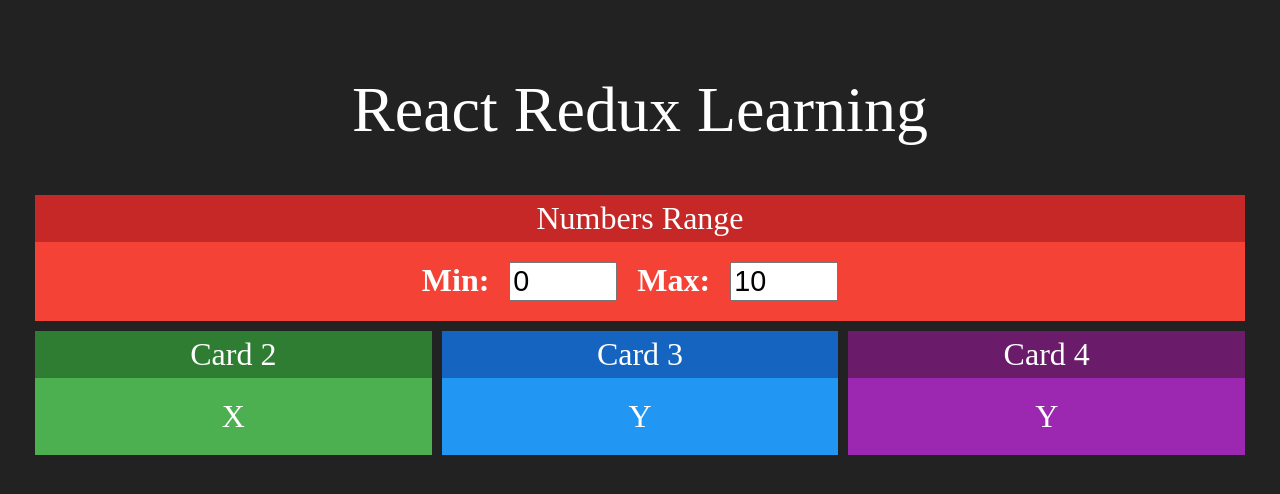
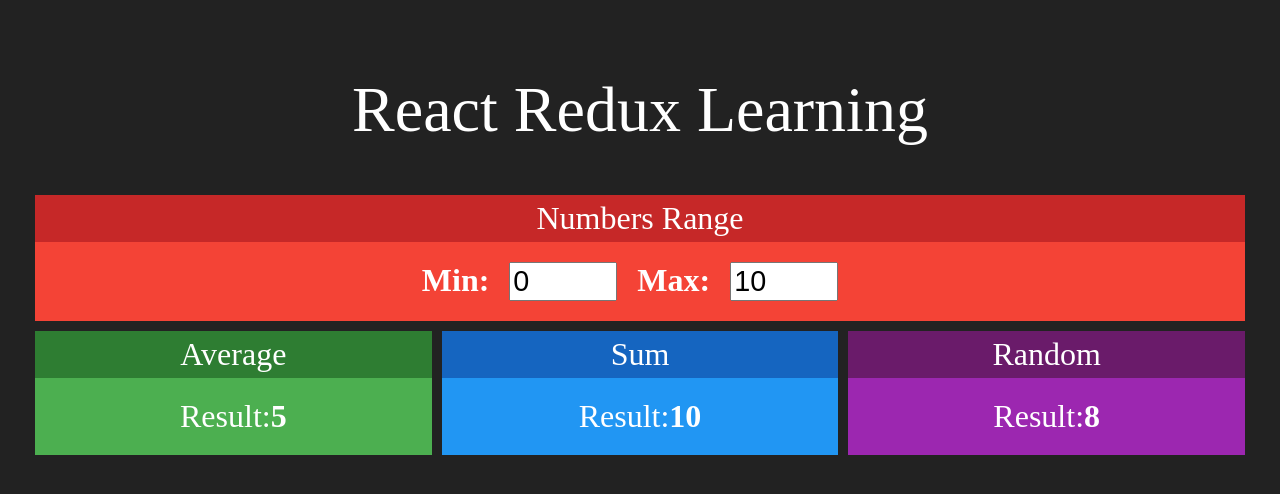
Before and after one commit to JRamos29/redux-app, a React (Create React App) app: page / in a window 1280 px wide. Shown: the top 494 px of the page. Built offline with nearby package versions, Linux system fonts and the light colour scheme.

Commit message:
Created Average, Random and Sum components.

```diff
--- a/src/App.js
+++ b/src/App.js
@@ -1,6 +1,8 @@
 import './App.css';
-import Card from './components/Card';
 import Range from './components/Range';
+import Average from './components/Average';
+import Sum from './components/Sum';
+import Random from './components/Random';
 
 function App() {
 	return (
@@ -10,15 +12,9 @@
 				<Range></Range>
 			</div>
 			<div className="row">
-				<Card title="Card 2" green>
-					X
-				</Card>
-				<Card title="Card 3" blue>
-					Y
-				</Card>
-				<Card title="Card 4" purple>
-					Y
-				</Card>
+				<Average></Average>
+				<Sum></Sum>
+				<Random></Random>
 			</div>
 		</div>
 	);
--- /dev/null
+++ b/src/components/Average.jsx
@@ -0,0 +1,16 @@
+import React from 'react';
+
+import Card from './Card';
+
+export default (props) => {
+	return (
+		<Card title="Average" green>
+			<div>
+				<span>
+					<span>Result:</span>
+					<strong>5</strong>
+				</span>
+			</div>
+		</Card>
+	);
+};
--- /dev/null
+++ b/src/components/Random.jsx
@@ -0,0 +1,16 @@
+import React from 'react';
+
+import Card from './Card';
+
+export default (props) => {
+	return (
+		<Card title="Random" purple>
+			<div>
+				<span>
+					<span>Result:</span>
+					<strong>8</strong>
+				</span>
+			</div>
+		</Card>
+	);
+};
--- /dev/null
+++ b/src/components/Sum.jsx
@@ -0,0 +1,16 @@
+import React from 'react';
+
+import Card from './Card';
+
+export default (props) => {
+	return (
+		<Card title="Sum" blue>
+			<div>
+				<span>
+					<span>Result:</span>
+					<strong>10</strong>
+				</span>
+			</div>
+		</Card>
+	);
+};
```
